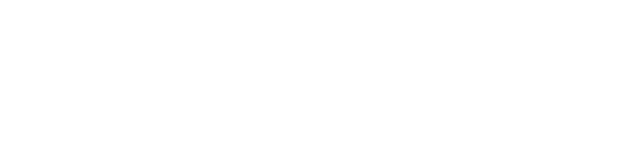
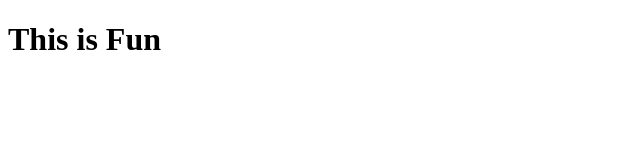
Before and after one commit to Nani-D/gitPratice, a plain HTML site: page Pages/index.html in a window 1280 px wide. Shown: the whole page, without its empty margins (0-640 px from the left). Drawn offline with Linux system fonts and the light colour scheme.

Commit message:
added Text in h1 Tag

```diff
--- a/Pages/index.html
+++ b/Pages/index.html
@@ -7,6 +7,6 @@
     <title>git Practice</title>
 </head>
 <body>
-
+    <h1>This is Fun</h1>
 </body>
 </html>
```
